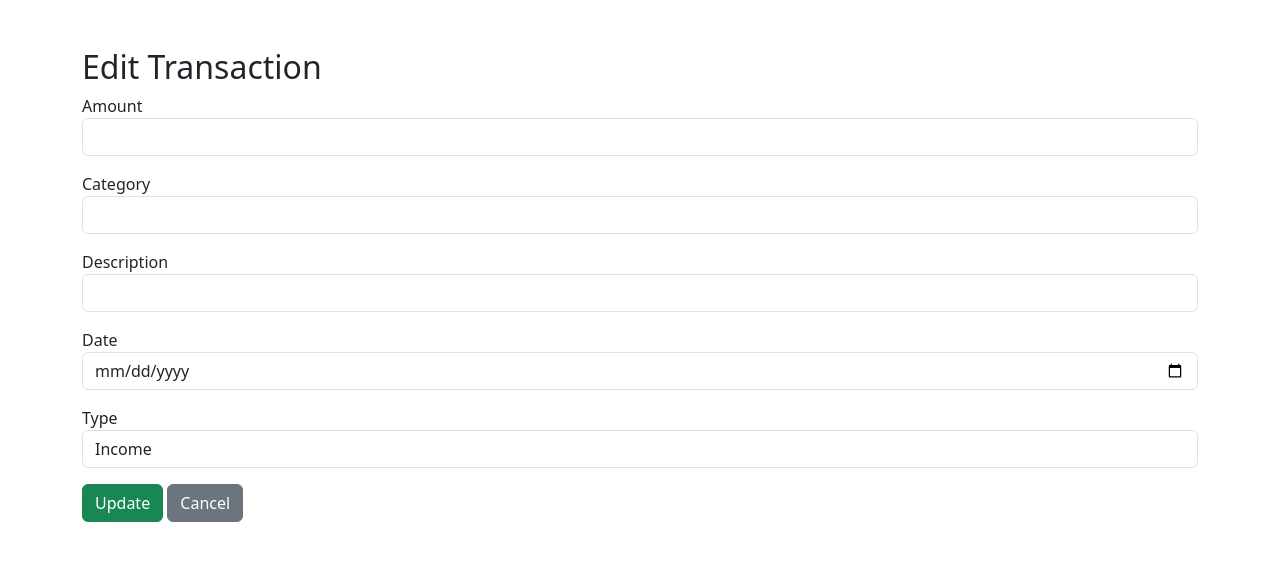
After one commit to Karrtee/MoneyMate-G25-, a Flask app: template templates/edit.html in a window 1280 px wide. The commit adds this page. Shown: the top 561 px of the page. Run offline with Flask 3, Linux system fonts and the light colour scheme; the template is opened without the code that fills it, so the values that code supplies are empty.

Commit message:
ADD/EDIT/DELETE TRANSACTIONS-HTML

```diff
--- a/templates/add.html
+++ b/templates/add.html
@@ -4,6 +4,7 @@
     <title>Add Transaction - MoneyMate</title>
     <link rel="stylesheet" href="https://cdn.jsdelivr.net/npm/bootstrap@5.3.0/dist/css/bootstrap.min.css">
 </head>
+
 <body class="container mt-5">
     <h1>Add Transaction</h1>
     <form method="POST">
--- a/templates/dashboard.html
+++ b/templates/dashboard.html
@@ -25,6 +25,8 @@
 </head>
 <body>
     <div class="container">
+        <a href="/" class="btn btn-secondary" style="margin-bottom: 15px;">← Back</a>
+        <a href="{{ url_for('home') }}" class="btn btn-secondary" style="margin-bottom: 15px;">← Back</a>
         <h1 class="mb-4">Dashboard</h1>
 
         <!-- Summary Cards -->
--- /dev/null
+++ b/templates/edit.html
@@ -0,0 +1,37 @@
+<!DOCTYPE html>
+<html>
+<head>
+    <title>Edit Transaction</title>
+    <link rel="stylesheet" href="https://cdn.jsdelivr.net/npm/bootstrap@5.3.0/dist/css/bootstrap.min.css">
+</head>
+<body class="container mt-5">
+    <h2>Edit Transaction</h2>
+    <form method="post">
+        <div class="mb-3">
+            <label>Amount</label>
+            <input type="number" step="0.01" name="amount" class="form-control" value="{{ transaction['amount'] }}" required>
+        </div>
+        <div class="mb-3">
+            <label>Category</label>
+            <input type="text" name="category" class="form-control" value="{{ transaction['category'] }}" required>
+        </div>
+        <div class="mb-3">
+            <label>Description</label>
+            <input type="text" name="description" class="form-control" value="{{ transaction['description'] }}">
+        </div>
+        <div class="mb-3">
+            <label>Date</label>
+            <input type="date" name="date" class="form-control" value="{{ transaction['date'] }}" required>
+        </div>
+        <div class="mb-3">
+            <label>Type</label>
+            <select name="type" class="form-control" required>
+                <option value="income" {% if transaction['type']=='income' %}selected{% endif %}>Income</option>
+                <option value="expense" {% if transaction['type']=='expense' %}selected{% endif %}>Expense</option>
+            </select>
+        </div>
+        <button type="submit" class="btn btn-success">Update</button>
+        <a href="{{ url_for('dashboard') }}" class="btn btn-secondary">Cancel</a>
+    </form>
+</body>
+</html>
```
Also changed, not shown: moneymate.db.
